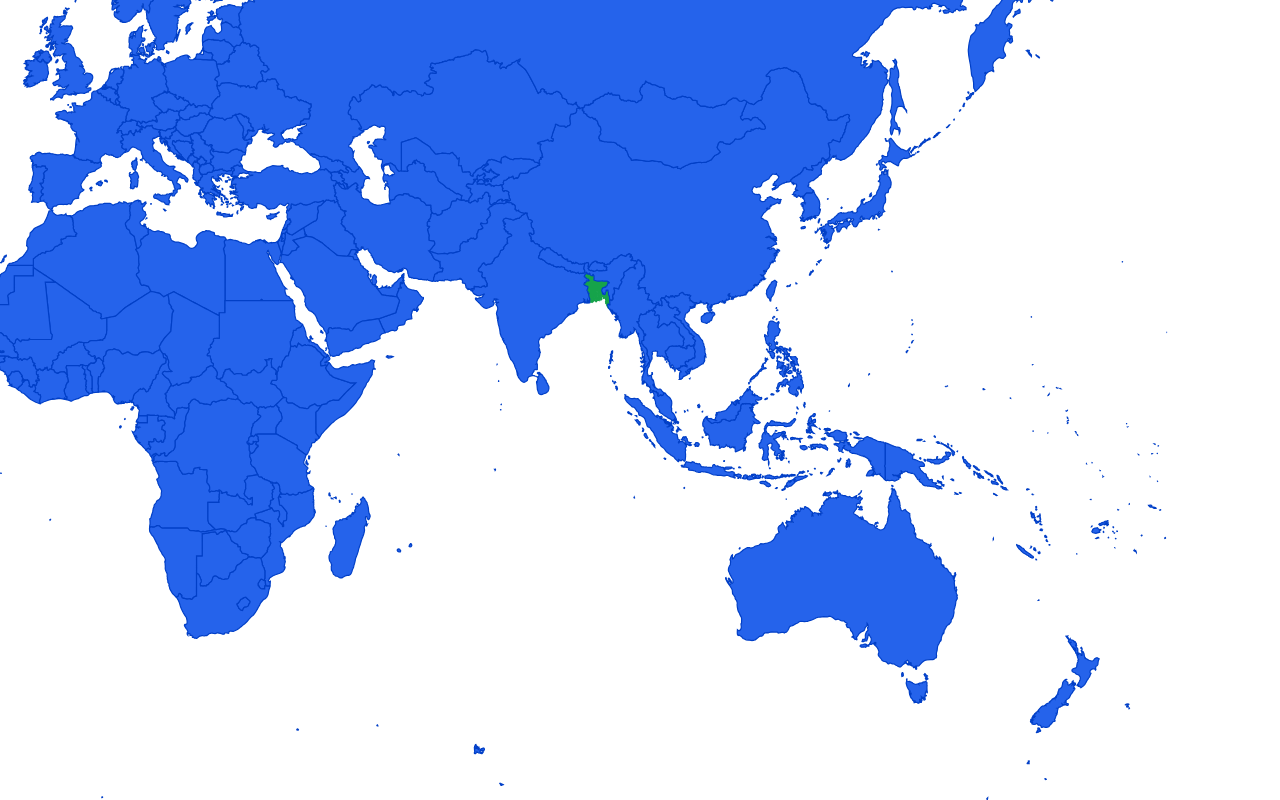
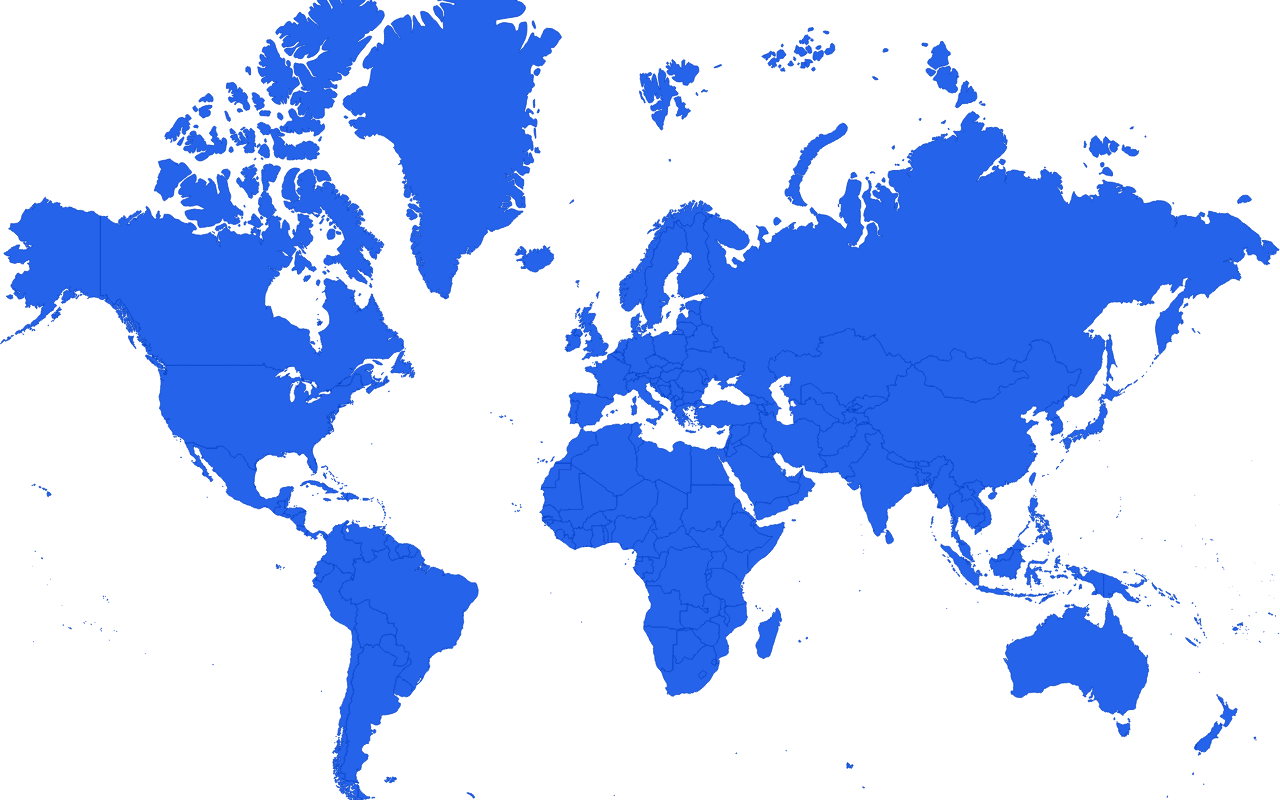
Before and after one commit to zaforIq/world-map-svg, a React (Vite) app in the folder playground/: page / in a window 1280 px wide. Built offline with nearby package versions, Linux system fonts and the light colour scheme.

Commit message:
refactor: remove default region and country props from WorldMap component

```diff
--- a/playground/src/App.tsx
+++ b/playground/src/App.tsx
@@ -6,8 +6,6 @@ function App() {
     <div style={{ width: '100vw', height: '100vh' }}>
       <WorldMap
         countryColor="#2563eb"
-        defaultRegionName="India"
-        defaultCountryCode="BD"
       />
     </div>
   )
--- a/src/WorldMap.tsx
+++ b/src/WorldMap.tsx
@@ -5,8 +5,6 @@ import defaultSvgSource from './world.svg?raw'
 export type WorldMapProps = {
   backgroundColor?: string
   countryColor?: string
-  defaultRegionName?: string
-  defaultCountryCode?: string
   svgUrl?: string
   className?: string
 }
@@ -33,8 +31,6 @@ const adjustHexColor = (hex: string, amount: number) => {
 export function WorldMap({
   backgroundColor,
   countryColor = '#2563eb',
-  defaultRegionName,
-  defaultCountryCode,
   svgUrl,
   className,
 }: WorldMapProps) {
@@ -114,7 +110,6 @@ export function WorldMap({
         svg.setAttribute('class', 'map-svg')
 
         const countryPaths = svg.querySelectorAll('path[title]')
-        const defaultCode = defaultCountryCode?.toUpperCase()
         countryPaths.forEach((path) => {
           const title = path.getAttribute('title') || ''
           if (!title) {
@@ -122,12 +117,6 @@ export function WorldMap({
           }
           path.classList.add('country')
           path.setAttribute('data-name', title)
-
-          if (defaultCode && path.getAttribute('id') === defaultCode) {
-            path.classList.add('is-default')
-            path.setAttribute('fill', '#16a34a')
-            path.setAttribute('stroke', '#16a34a')
-          }
         })
 
         const serializer = new XMLSerializer()
@@ -144,7 +133,7 @@ export function WorldMap({
     return () => {
       isActive = false
     }
-  }, [defaultCountryCode, svgUrl])
+  }, [svgUrl])
 
   const findCountryElement = (target: EventTarget | null) => {
     if (!target || !(target instanceof Element)) {
@@ -251,45 +240,7 @@ export function WorldMap({
     setIsPanning(false)
   }
 
-  useEffect(() => {
-    if (!svgMarkup) {
-      return
-    }
-    const container = mapRef.current
-    if (!container) {
-      return
-    }
 
-    const normalizedRegion = defaultRegionName?.trim().toLowerCase()
-    if (!normalizedRegion) {
-      return
-    }
-
-    const regionTarget = Array.from(
-      container.querySelectorAll('[data-name]')
-    ).find(
-      (element) =>
-        element.getAttribute('data-name')?.trim().toLowerCase() ===
-        normalizedRegion
-    ) as HTMLElement | undefined
-
-    if (regionTarget) {
-      const containerRect = container.getBoundingClientRect()
-      const targetRect = regionTarget.getBoundingClientRect()
-      const targetX =
-        targetRect.left - containerRect.left + targetRect.width / 2
-      const targetY =
-        targetRect.top - containerRect.top + targetRect.height / 2
-      const nextZoom = 1.6
-      const centerX = containerRect.width / 2
-      const centerY = containerRect.height / 2
-      const nextPanX = centerX / nextZoom - targetX
-      const nextPanY = centerY / nextZoom - targetY
-
-      setZoom(nextZoom)
-      setPan({ x: nextPanX, y: nextPanY })
-    }
-  }, [svgMarkup, defaultRegionName])
 
   const styleVars = {
     '--map-background': backgroundColor || 'transparent',
```
Also changed, not shown: 2 other files (tests, documents, lock files or other folders).
